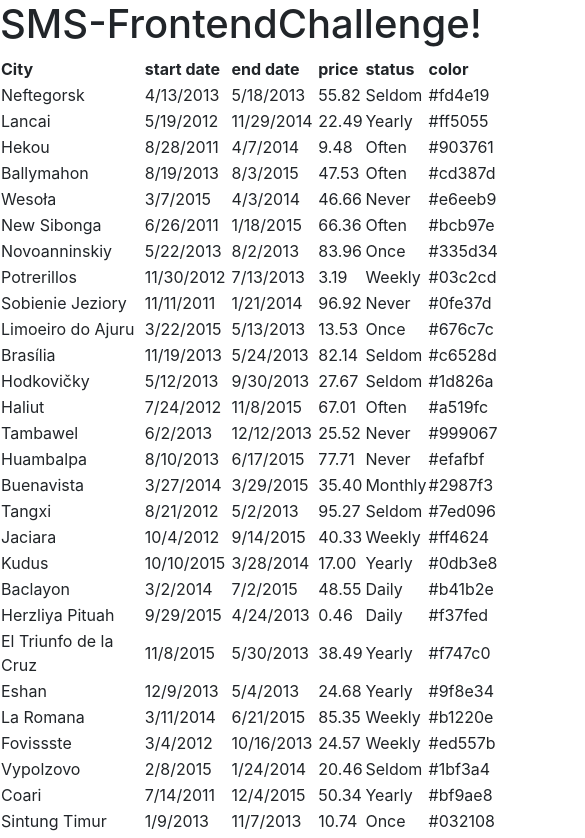
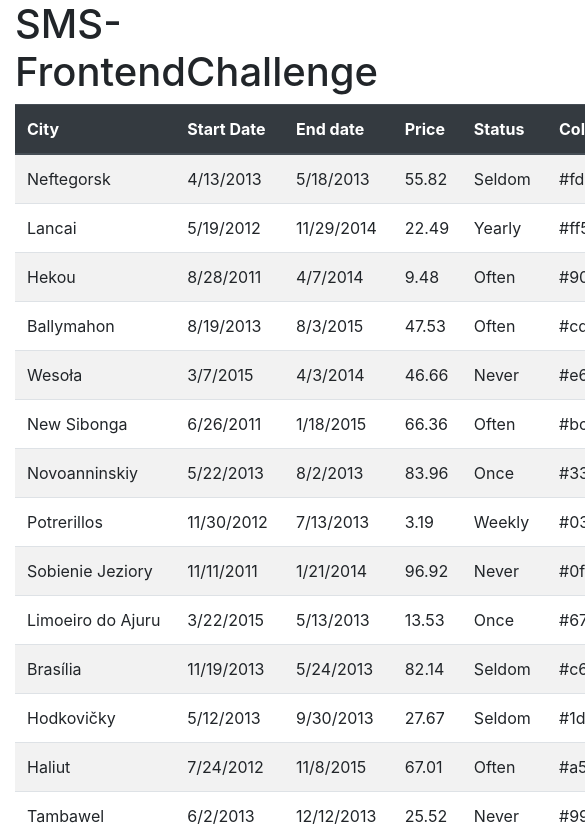
Before and after one commit to rajeshmaddhipudi/SMS-FrontendChallenge, an Angular app: page / in a window 390 px wide. Shown: the top 838 px of the page, 585 px wide, since content can reach past the window. Built offline with nearby package versions, Linux system fonts and the light colour scheme.

Commit message:
- added responsive table

```diff
--- a/src/app/app.component.html
+++ b/src/app/app.component.html
@@ -1,21 +1,22 @@
 
-<div style="text-align:left;width:500px;">
+
+<div class="container align-center">
+    <div class="title">
       <h1>
-      {{ title }}!
+          {{ title }}
       </h1>
+    </div>
+    <table class="table table-striped" *ngIf="arrData">
+        <thead class="thead-dark">
+          <th>City</th>
+          <th>Start Date</th>
+          <th>End date</th>
+          <th>Price</th>
+          <th>Status</th>
+          <th>Color</th>
+        </thead>
 
-  <table *ngIf="arrData">
-      <!-- ADD HEADERS -->
-      <tr>
-        <th>City</th>
-        <th>start date</th>
-        <th>end date</th>
-        <th>price</th>
-        <th>status</th>
-        <th>color</th>
-      </tr>
-
-      <!-- BIND ARRAY TO TABLE -->
+        <tbody>
           <tr *ngFor="let data of arrData">
             <td>{{data.city}}</td>
             <td>{{data.start_date}}</td>
@@ -24,6 +25,10 @@
             <td>{{data.status}}</td>
             <td>{{data.color}}</td>
           </tr>
+        </tbody>
+
     </table>
+
 </div>
+
 <router-outlet></router-outlet>
```
Lines whose indentation alone changed are shown as unchanged.
